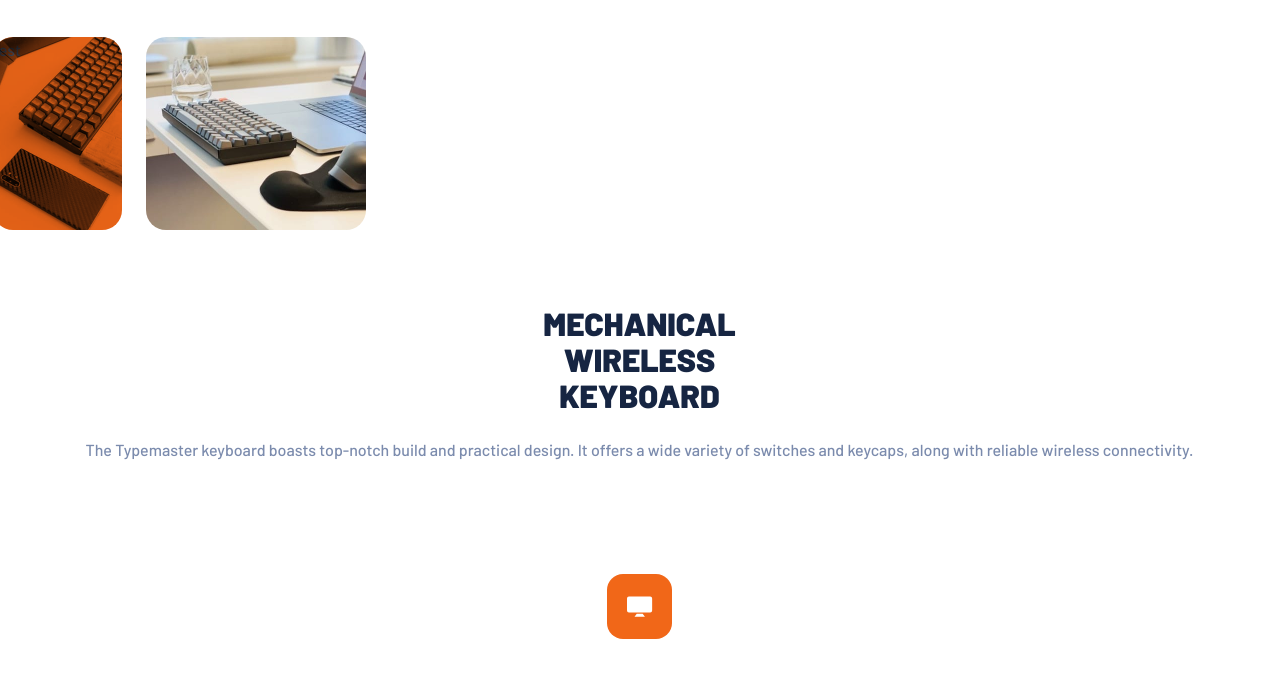
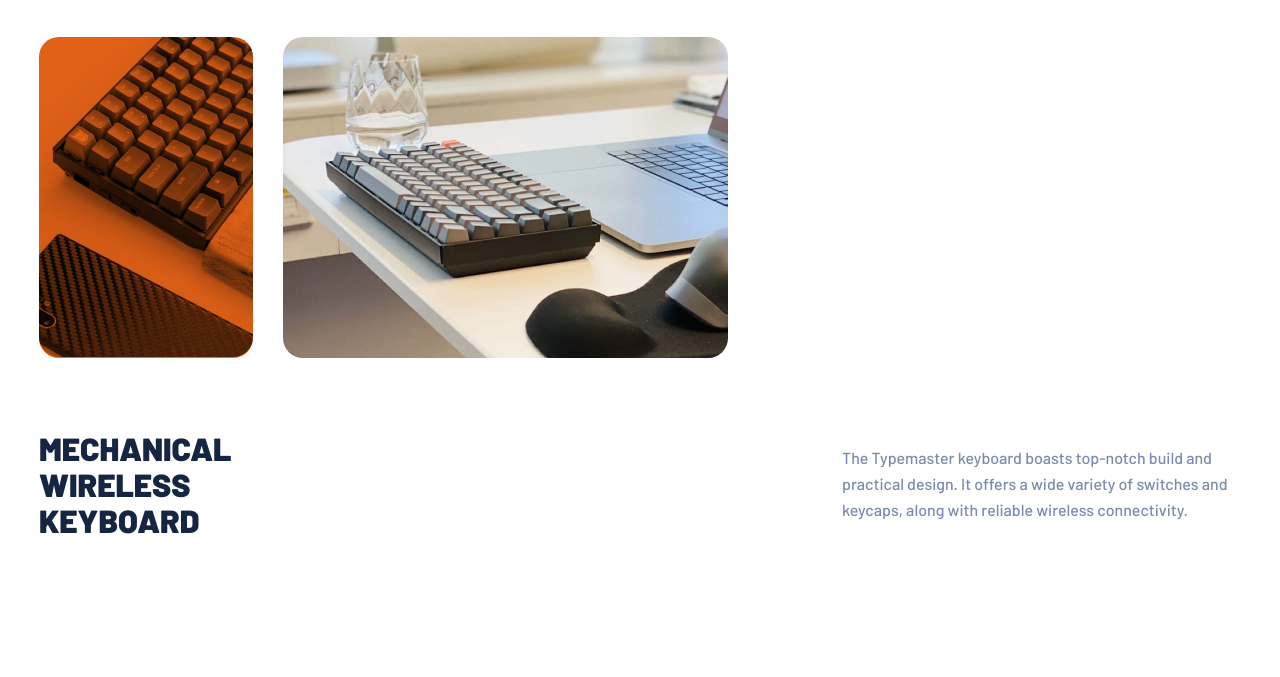
Before and after one commit to miguelzaga/typemaster-pre-launch-landing-page, a plain HTML site: page index.html in a window 1280 px wide. Shown: the part 588-1265 px from the top of the page. Drawn offline with Linux system fonts and the light colour scheme.

Commit message:
styled content tablet

```diff
--- a/app/stylesheets/scss/05-components/_content.scss
+++ b/app/stylesheets/scss/05-components/_content.scss
@@ -2,6 +2,10 @@
 
 .content {
     margin-bottom: 111px;
+
+    @include breakpoint($md){
+        margin-bottom: 142px;
+    }
 
     &__img-container {
         display: flex;
@@ -10,18 +14,29 @@
         width: 100vw;
         left: calc(($margin-sm + 22px) * (-1));
         margin-bottom: 75px;
+
+        @include breakpoint($md) {
+            gap: 30px;
+            width: 100%;
+            left: 0;
+            margin-bottom: 72px;
+        }
     }
 
     &__img-1 {
         max-width: 129px;
         position: relative;
 
+        @include breakpoint($md){
+            max-width: 214px;
+        }
+
         & img {
             border-radius: 20px;
         }
 
         ::after {
-            content: "test";
+            content: "";
             position: absolute;
             width: 100%;
             height: 100%;
@@ -36,6 +51,10 @@
     &__img-2 {
         max-width: 220px;
 
+        @include breakpoint($md){
+            max-width: 445px;
+        }
+
         & img {
             border-radius: 20px;
         }
@@ -46,10 +65,21 @@
         display: flex;
         flex-flow: column nowrap;
         align-items: center;
+        gap: 24px;
+
+        @include breakpoint($md){
+            text-align: left;
+            flex-direction: row;
+            justify-content: space-between;
+            gap: 36px;
+        }
     }
 
     &__h {
         max-width: 255px;
-        margin-bottom: 24px;
+    }
+
+    &__p {
+        max-width: 398px;
     }
 }
--- a/index.html
+++ b/index.html
@@ -52,15 +52,14 @@
             <section class="content">
                 <div class="content__img-container">
                     <picture class="content__img-1">
-                        <source media="(min-width: )" srcset="" />
+                        <source media="(min-width: 640px)" srcset="./app/assets/tablet/image-phone-and-keyboard.jpg" />
                         <img
-
-                            src="./app/assets/mobile/image-phone-and-keyboard.jpg"
-                            alt="Mechanical keyboard next to a phone"
+                        src="./app/assets/mobile/image-phone-and-keyboard.jpg"
+                        alt="Mechanical keyboard next to a phone"
                         />
-                    </picture>
-                    <picture class="content__img-2">
-                      <source media="(min-width: )" srcset="" />
+                      </picture>
+                      <picture class="content__img-2">
+                        <source media="(min-width: 640px)" srcset="./app/assets/tablet/image-glass-and-keyboard.jpg" />
                     <img
                         src="./app/assets/mobile/image-glass-and-keyboard.jpg"
                         alt="Mechanical keyboard in front of a laptop"
```
Also changed, not shown: app/stylesheets/css/style.css, 1 other file.
